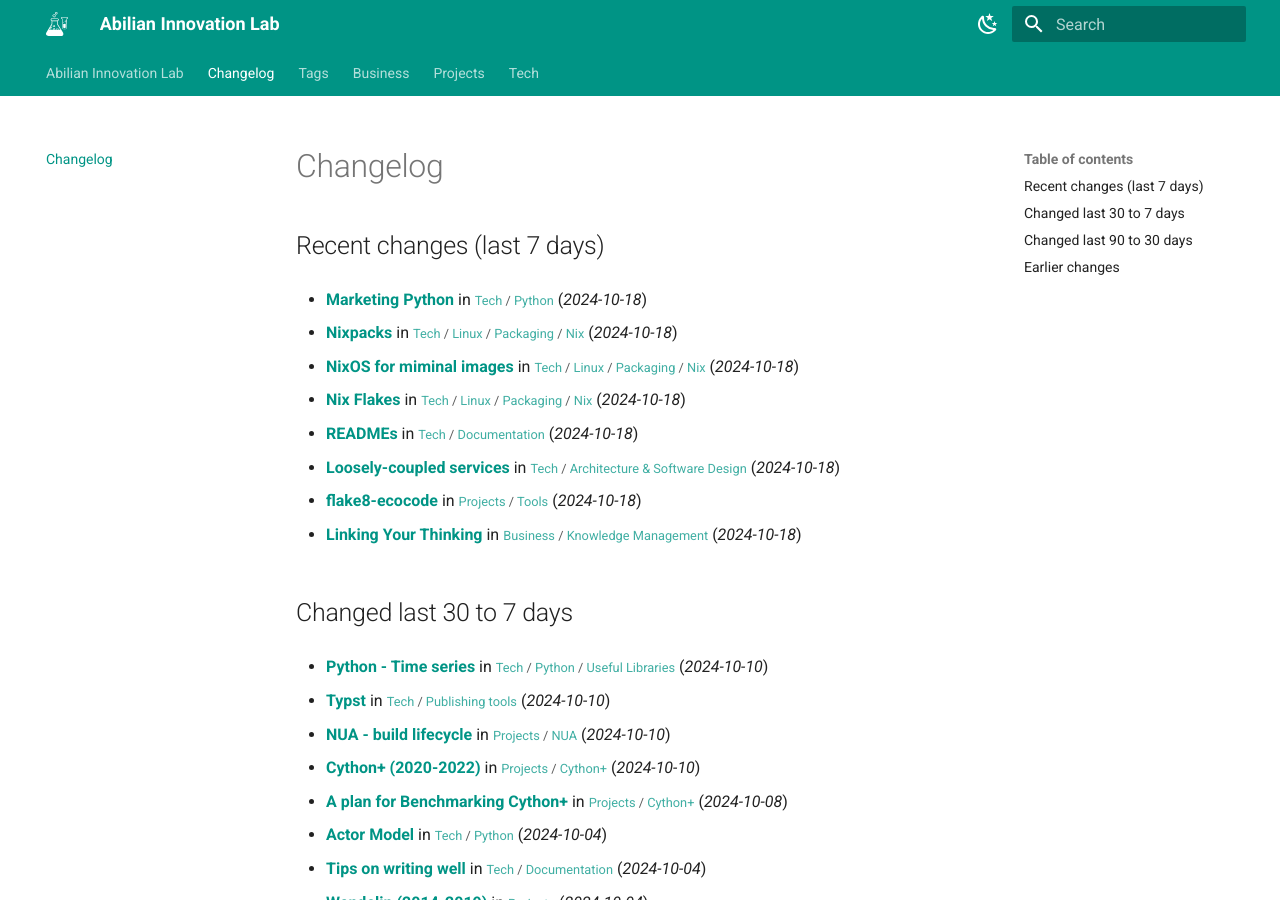
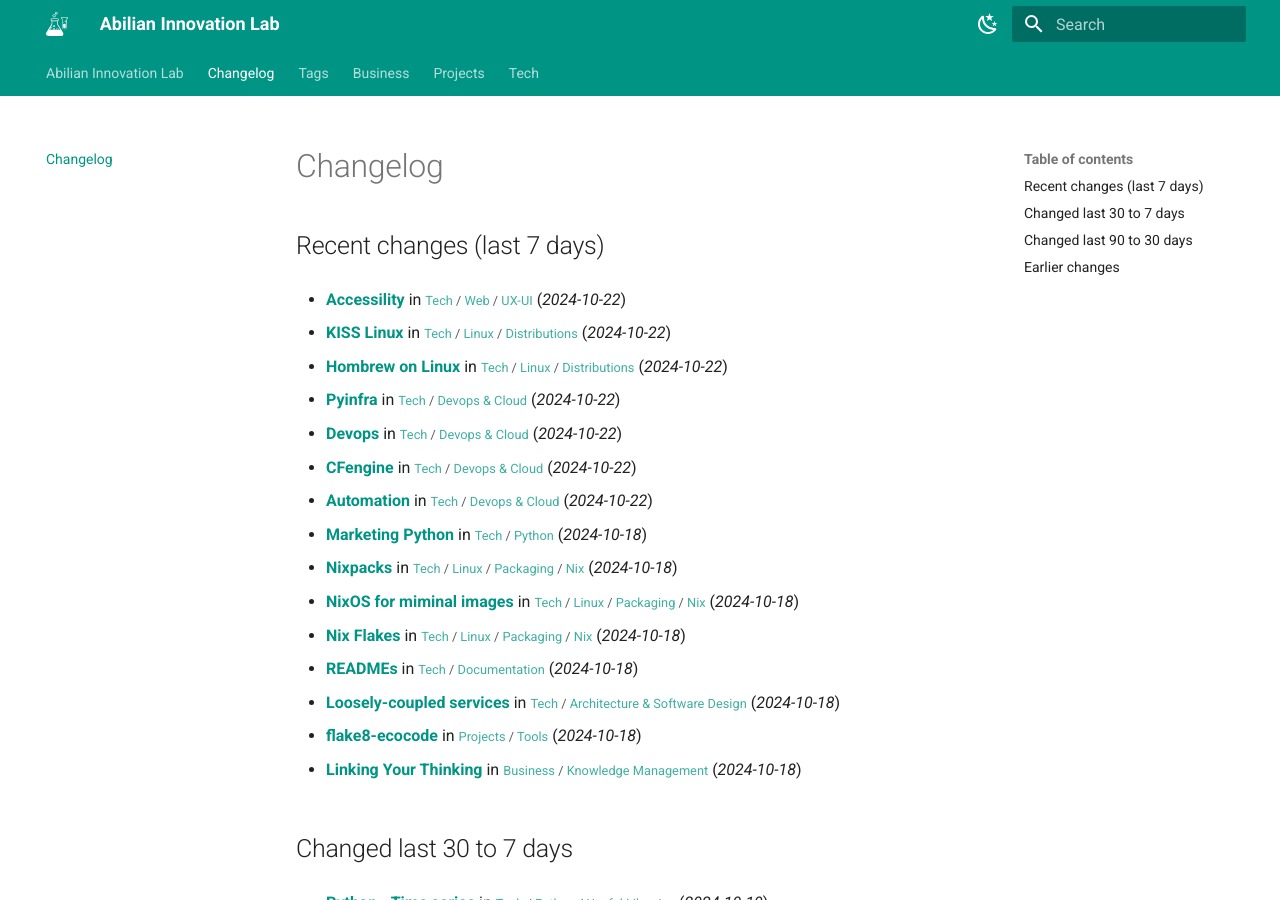
Before and after one commit to abilian/lab.abilian.com, an MkDocs documentation site: the page built from docs/changelog.md, in a window 1280 px wide and 900 px high. Built offline with MkDocs 1.6.1 and Material for MkDocs 9.7.7, drawn with Linux system fonts in a browser that asks for light colours; comment, search, counter and statistics services are not loaded.

Commit message:
Update content

```diff
--- a/docs/changelog.md
+++ b/docs/changelog.md
@@ -1,6 +1,20 @@
 # Changelog
 
 ## Recent changes (last 7 days)
+
+- **[Accessility](/Tech/Web/UX-UI/Accessility/)** in <small>[Tech](/Tech/00 Technology/) / [Web](/Tech/Web/Content Repositories/) / [UX-UI](/Tech/Web/UX-UI/Accessility/)</small> (*2024-10-22*)
+
+- **[KISS Linux](/Tech/Linux/Distributions/KISS Linux/)** in <small>[Tech](/Tech/00 Technology/) / [Linux](/Tech/Linux/Homelab/) / [Distributions](/Tech/Linux/Distributions/Hombrew on Linux/)</small> (*2024-10-22*)
+
+- **[Hombrew on Linux](/Tech/Linux/Distributions/Hombrew on Linux/)** in <small>[Tech](/Tech/00 Technology/) / [Linux](/Tech/Linux/Homelab/) / [Distributions](/Tech/Linux/Distributions/Hombrew on Linux/)</small> (*2024-10-22*)
+
+- **[Pyinfra](/Tech/Devops & Cloud/Pyinfra/)** in <small>[Tech](/Tech/00 Technology/) / [Devops & Cloud](/Tech/Devops & Cloud/Automation/)</small> (*2024-10-22*)
+
+- **[Devops](/Tech/Devops & Cloud/Devops/)** in <small>[Tech](/Tech/00 Technology/) / [Devops & Cloud](/Tech/Devops & Cloud/Automation/)</small> (*2024-10-22*)
+
+- **[CFengine](/Tech/Devops & Cloud/CFengine/)** in <small>[Tech](/Tech/00 Technology/) / [Devops & Cloud](/Tech/Devops & Cloud/Automation/)</small> (*2024-10-22*)
+
+- **[Automation](/Tech/Devops & Cloud/Automation/)** in <small>[Tech](/Tech/00 Technology/) / [Devops & Cloud](/Tech/Devops & Cloud/Automation/)</small> (*2024-10-22*)
 
 - **[Marketing Python](/Tech/Python/Marketing Python/)** in <small>[Tech](/Tech/00 Technology/) / [Python](/Tech/Python/(Pretty) tables in Python/)</small> (*2024-10-18*)
 
```
Also changed, not shown: docs/Tech/Devops & Cloud/CFengine.md (+14 -45 lines).
